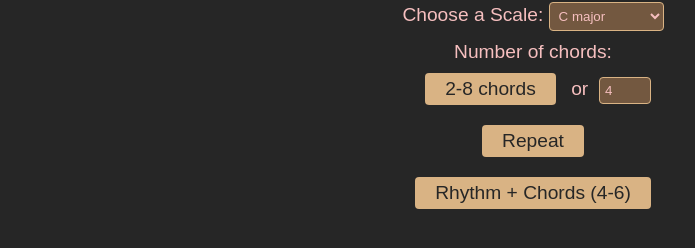
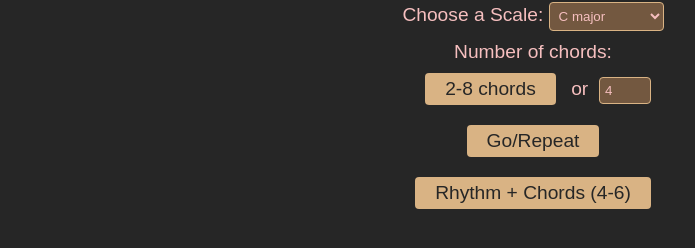
Before and after one commit to y-bears/music-quokka, a Jekyll site: the page scale-chords.html, which Jekyll copies as it is, in a window 1280 px wide. Shown: the part 151-399 px from the top of the page, without its empty margins (311-1006 px from the left). Built offline with Jekyll 4.4.1, drawn with Linux system fonts in a browser that asks for light colours.

Commit message:
button text

```diff
--- a/scale-chords.html
+++ b/scale-chords.html
@@ -65,7 +65,7 @@
         <button class="button no-resize-button" id="randButton">2-8 chords</button>
         <label>or&nbsp;</label>
         <input class="bpm" type='number' id="num" value="4" step="1">
-        <button class="button" id="numButton">Repeat</button><br>
+        <button class="button" id="numButton">Go/Repeat</button><br>
 
         <button class="button" id="rh">Rhythm + Chords (4-6)</button><br><br>
 
```
